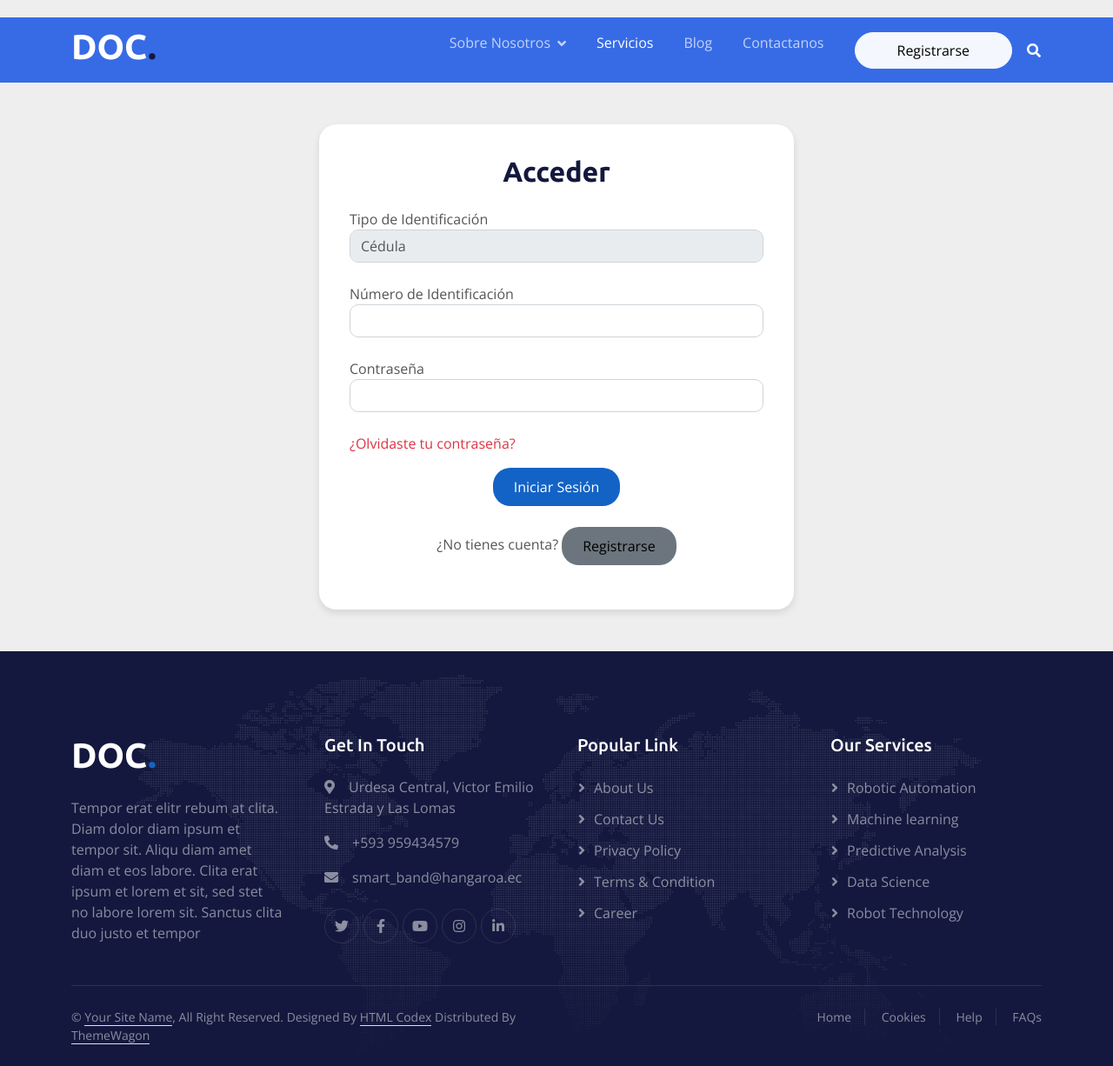
After one commit to TommyBurgos/Proyecto-Pulseras, a Django app: page /login/ in a window 1280 px wide. The commit adds this page. Shown: the whole page at 87% size. Run offline with Django 3.2, Linux system fonts and the light colour scheme; some libraries are stand-ins or nearby versions.

```diff
--- a/myapp/static/css/style.css
+++ b/myapp/static/css/style.css
@@ -590,3 +590,32 @@ body{
 .shadow-lg, .shadow-lg--on-hover:hover {
     box-shadow: 0 1rem 3rem rgba(132,138,163,0.1) !important;
 }
+
+/*Seccion de inicio de sesion*/
+.login-card {
+    border: none;
+    border-radius: 20px;
+    box-shadow: 0 4px 8px rgba(0,0,0,0.1);
+    overflow: hidden;
+}
+
+.login-card .card-body {
+    padding: 35px;
+}
+
+.form-control {
+    border-radius: 10px;
+}
+
+.btn-primary {
+    border-radius: 20px;
+    border: 0;
+    padding: 10px 24px;
+}
+
+.btn-secondary {
+    background-color: #6c757d;
+    border-radius: 20px;
+    border: 0;
+    padding: 10px 24px;
+}
--- a/myapp/templates/index.html
+++ b/myapp/templates/index.html
@@ -61,7 +61,7 @@
                     <h1 class="display-4 text-white mb-4 animated slideInRight">HealthLink <br> Band</h1>
                     <p class="text-white mb-4 animated slideInRight">Cuidamos tú salud</p>
 
-                    <a href="" class="btn btn-outline-light py-sm-3 px-sm-5 rounded-pill animated slideInRight">Iniciar Sesión</a>
+                    <a href="/login" class="btn btn-outline-light py-sm-3 px-sm-5 rounded-pill animated slideInRight">Iniciar Sesión</a>
                 </div>
                 <div class="col-lg-6 align-self-end text-center text-lg-end">
                     <img class="img-fluid" src="{% static 'img/brazalete4.webp'%}" alt="Banda Wifi">
--- /dev/null
+++ b/myapp/templates/login.html
@@ -0,0 +1,170 @@
+{% extends 'base.html' %}
+<!DOCTYPE html>
+
+<html lang="en">
+{% load static %}
+{% block content %}
+
+<body>
+
+    <link href="https://cdnjs.cloudflare.com/ajax/libs/font-awesome/5.11.2/css/all.min.css" rel="stylesheet">
+    <link href="{% static 'css/style.css' %}" rel="stylesheet">
+
+    <!-- Navbar Start -->
+    <div class="container-fluid sticky-top navBarGeneral">
+        <div class="container">
+            <nav class="navbar navbar-expand-lg navbar-dark p-0">
+                <a href="/" class="navbar-brand">
+                    <h1 class="text-white">DOC<span class="text-dark">.</span></h1>
+                </a>
+                <button type="button" class="navbar-toggler ms-auto me-0" data-bs-toggle="collapse"
+                    data-bs-target="#navbarCollapse">
+                    <span class="navbar-toggler-icon"></span>
+                </button>
+                <div class="collapse navbar-collapse" id="navbarCollapse">
+                    <div class="navbar-nav ms-auto">
+                        <div class="nav-item dropdown">
+                            <a href="#" class="nav-link dropdown-toggle" data-bs-toggle="dropdown">Sobre Nosotros</a>
+                            <div class="dropdown-menu bg-light mt-2">
+                                <a href="feature.html" class="dropdown-item">Features</a>
+                                <a href="team.html" class="dropdown-item">Our Team</a>
+                                <a href="faq.html" class="dropdown-item">FAQs</a>
+                                <a href="testimonial.html" class="dropdown-item">Testimonial</a>
+                                <a href="404.html" class="dropdown-item">404 Page</a>
+                            </div>
+                        </div>
+                        <a href="index.html" class="nav-item nav-link active">Servicios</a>
+                        <a href="about.html" class="nav-item nav-link">Blog</a>
+                        <a href="contact.html" class="nav-item nav-link">Contactanos</a>
+                        <a href="/registro" class="btn btn-light py-sm-2 px-sm-5 rounded-pill me-3 animated slideInRight">Registrarse</a>
+                    </div>
+                    <butaton type="button" class="btn text-white p-0 d-none d-lg-block" data-bs-toggle="modal"
+                        data-bs-target="#searchModal"><i class="fa fa-search"></i></butaton>
+                </div>
+            </nav>
+        </div>
+    </div>
+    <!-- Navbar End -->
+
+    <!--Formulario de inicio de sesion-->
+    <div class="container my-5">
+        <div class="row justify-content-center">
+            <div class="col-lg-6">
+                <div class="card login-card">
+                    <div class="card-body">
+                        <h2 class="text-center mb-4">Acceder</h2>
+                        <form>
+                            <div class="form-group mb-4">
+                                <label for="tipoIdentificacion">Tipo de Identificación</label>
+                                <select class="form-control" id="tipoIdentificacion">
+                                    <option>Cédula</option>
+                                    <option>Pasaporte</option>
+                                </select>
+                            </div>
+                            <div class="form-group mb-4">
+                                <label for="numeroIdentificacion">Número de Identificación</label>
+                                <input type="text" class="form-control" id="numeroIdentificacion">
+                            </div>
+                            <div class="form-group mb-4">
+                                <label for="password">Contraseña</label>
+                                <input type="password" class="form-control" id="password">
+                            </div>
+                            <a href="recuperacion.html" class="text-danger">¿Olvidaste tu contraseña?</a>
+                            <div class="text-center my-3">
+                                <button type="submit" class="btn btn-primary">Iniciar Sesión</button>
+                            </div>
+                        </form>
+                        <p class="text-center mt-4">¿No tienes cuenta? <a href="/registro" class="btn btn-secondary">Registrarse</a></p>
+                    </div>
+                </div>
+            </div>
+        </div>
+    </div>
+
+
+    <!-- Footer Start -->
+    <div class="container-fluid bg-dark text-white-50 footer pt-5">
+        <div class="container py-5">
+            <div class="row g-5">
+                <div class="col-md-6 col-lg-3 wow fadeIn" data-wow-delay="0.1s">
+                    <a href="index.html" class="d-inline-block mb-3">
+                        <h1 class="text-white">DOC<span class="text-primary">.</span></h1>
+                    </a>
+                    <p class="mb-0">Tempor erat elitr rebum at clita. Diam dolor diam ipsum et tempor sit. Aliqu diam
+                        amet diam et eos labore. Clita erat ipsum et lorem et sit, sed stet no labore lorem sit. Sanctus
+                        clita duo justo et tempor</p>
+                </div>
+                <div class="col-md-6 col-lg-3 wow fadeIn" data-wow-delay="0.3s">
+                    <h5 class="text-white mb-4">Get In Touch</h5>
+                    <p><i class="fa fa-map-marker-alt me-3"></i>Urdesa Central, Victor Emilio Estrada y Las Lomas</p>
+                    <p><i class="fa fa-phone-alt me-3"></i>+593 959434579</p>
+                    <p><i class="fa fa-envelope me-3"></i>smart_band@hangaroa.ec</p>
+                    <div class="d-flex pt-2">
+                        <a class="btn btn-outline-light btn-social" href=""><i class="fab fa-twitter"></i></a>
+                        <a class="btn btn-outline-light btn-social" href=""><i class="fab fa-facebook-f"></i></a>
+                        <a class="btn btn-outline-light btn-social" href=""><i class="fab fa-youtube"></i></a>
+                        <a class="btn btn-outline-light btn-social" href=""><i class="fab fa-instagram"></i></a>
+                        <a class="btn btn-outline-light btn-social" href=""><i class="fab fa-linkedin-in"></i></a>
+                    </div>
+                </div>
+                <div class="col-md-6 col-lg-3 wow fadeIn" data-wow-delay="0.5s">
+                    <h5 class="text-white mb-4">Popular Link</h5>
+                    <a class="btn btn-link" href="">About Us</a>
+                    <a class="btn btn-link" href="">Contact Us</a>
+                    <a class="btn btn-link" href="">Privacy Policy</a>
+                    <a class="btn btn-link" href="">Terms & Condition</a>
+                    <a class="btn btn-link" href="">Career</a>
+                </div>
+                <div class="col-md-6 col-lg-3 wow fadeIn" data-wow-delay="0.7s">
+                    <h5 class="text-white mb-4">Our Services</h5>
+                    <a class="btn btn-link" href="">Robotic Automation</a>
+                    <a class="btn btn-link" href="">Machine learning</a>
+                    <a class="btn btn-link" href="">Predictive Analysis</a>
+                    <a class="btn btn-link" href="">Data Science</a>
+                    <a class="btn btn-link" href="">Robot Technology</a>
+                </div>
+            </div>
+        </div>
+        <div class="container wow fadeIn" data-wow-delay="0.1s">
+            <div class="copyright">
+                <div class="row">
+                    <div class="col-md-6 text-center text-md-start mb-3 mb-md-0">
+                        &copy; <a class="border-bottom" href="#">Your Site Name</a>, All Right Reserved.
+
+                        Designed By <a class="border-bottom" href="https://htmlcodex.com">HTML Codex</a> Distributed By <a class="border-bottom" href="https://themewagon.com">ThemeWagon</a>
+                    </div>
+                    <div class="col-md-6 text-center text-md-end">
+                        <div class="footer-menu">
+                            <a href="">Home</a>
+                            <a href="">Cookies</a>
+                            <a href="">Help</a>
+                            <a href="">FAQs</a>
+                        </div>
+                    </div>
+                </div>
+            </div>
+        </div>
+    </div>
+    <!-- Footer End -->
+
+
+    <!-- Back to Top -->
+    <a href="#" class="btn btn-lg btn-primary btn-lg-square back-to-top pt-2"><i class="bi bi-arrow-up"></i></a>
+
+
+    <!-- JavaScript Libraries -->
+    <script src="https://ajax.googleapis.com/ajax/libs/jquery/3.6.1/jquery.min.js"></script>
+    <script src="https://cdn.jsdelivr.net/npm/bootstrap@5.0.0/dist/js/bootstrap.bundle.min.js"></script>
+    <script src="{% static 'lib/wow/wow.min.js' %}"></script>
+    <script src="{% static 'lib/easing/easing.min.js' %}"></script>
+    <script src="{% static 'lib/waypoints/waypoints.min.js' %}"></script>
+    <script src="{% static 'lib/counterup/counterup.min.js' %}"></script>
+    <script src="{% static 'lib/owlcarousel/owl.carousel.min.js' %}"></script>
+
+    <!-- Template Javascript -->
+    <script src="{% static 'js/main.js' %}"></script>
+
+</body>
+{% endblock %}
+
+</html>
--- a/myapp/urls.py
+++ b/myapp/urls.py
@@ -8,5 +8,6 @@ urlpatterns = [
     path('paquetes/', views.paquetes),
     path('servicios/', views.servicios),
     path('registro/', views.registro),
-    path('pagos/', views.pagos)
+    path('pagos/', views.pagos),
+    path('login/', views.login)
 ]
--- a/myapp/views.py
+++ b/myapp/views.py
@@ -35,3 +35,6 @@ def pagos(request):
     return render(request,'pagos.html',{
         'paquete1':paquete1,
         'precio':precio})
+
+def login(request):
+    return render(request, 'login.html')
```
